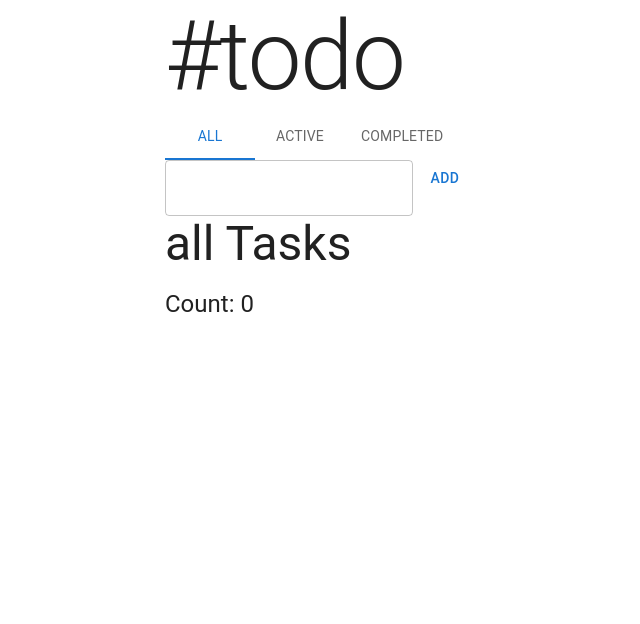
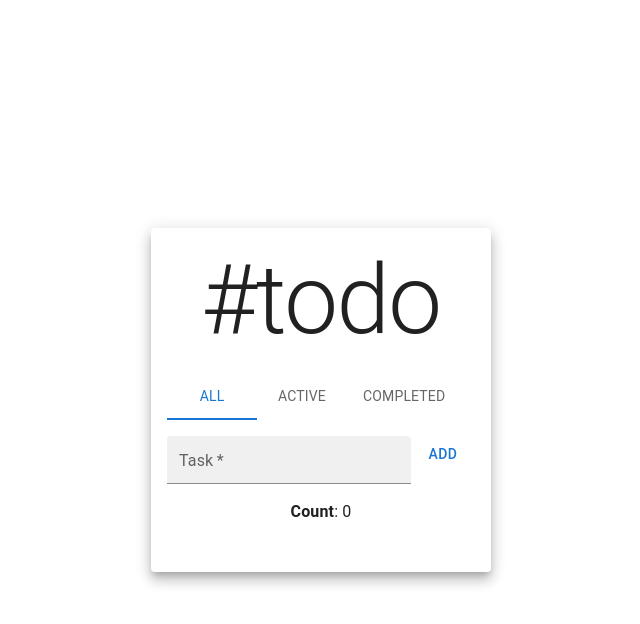
Before and after one commit to mukeshgurpude/todo-app, a React (Create React App) app: page / in a window 1280 px wide. Shown: the top 624 px of the page, without its empty margins (319-959 px from the left). Built offline with nearby package versions, Linux system fonts and the light colour scheme.

Commit message:
feat: centerd

```diff
--- a/src/App.js
+++ b/src/App.js
@@ -1,4 +1,4 @@
-import { Badge, CssBaseline, Stack, Tab, Tabs, Typography } from '@mui/material';
+import { Badge, Box, CssBaseline, Paper, Stack, Tab, Tabs, Typography } from '@mui/material';
 import { useState, useEffect } from 'react';
 import TaskList from './components/list.jsx'
 import Editor from './components/editor.jsx';
@@ -15,7 +15,7 @@ function App() {
   const [ tasks, setTasks] = useState(
     localStorage.getItem(TASK_KEY)
     ? JSON.parse(localStorage.getItem(TASK_KEY))
-    : {count: 0, tasks: []}
+    : {count: 0, last: 0, tasks: []}
   );
   const [filter, setFilter] = useState('all');
 
@@ -26,8 +26,9 @@ function App() {
   function add_task(value) {
     setTasks({
       count: tasks.count + 1,
+      last: tasks.last + 1,
       tasks: [...tasks.tasks, {
-        id: tasks.count + 1,
+        id: tasks.last + 1,
         text: value,
         done: false
       }]
@@ -35,6 +36,7 @@ function App() {
   }
   function toggle_task(id, completed) {
     setTasks({
+      ...tasks,
       count: tasks.count,
       tasks: tasks.tasks.map(task => {
         if (task.id === id) {
@@ -50,6 +52,7 @@ function App() {
 
   function remove_task(id) {
     setTasks({
+      ...tasks,
       count: tasks.count - 1,
       tasks: tasks.tasks.filter(task => task.id !== id)
     })
@@ -57,14 +60,16 @@ function App() {
   function clear_completed() {
     const completed = tasks.tasks.filter(task => task.done);
     setTasks({
+      ...tasks,
       count: tasks.count - completed.length,
       tasks: tasks.tasks.filter(task => !task.done)
     })
   }
 
-  return <>
+  return <Box sx={{justifyContent: 'center', alignItems: 'center',display: 'flex',minHeight: '100vh'}}>
+    <Paper elevation={9} sx={{maxWidth: 'max-content', padding: 2, textAlign: 'center'}}>
       <CssBaseline />
-    <Stack m='0 auto' width='max-content'>
+      <Stack m='0 auto' spacing={2} width='max-content'>
         <Typography variant="h1">#todo</Typography>
         <Tabs value={filter} onChange={(e, value) => setFilter(value)}>
           <Tab label={<Label text="All" num={tasks.count} />} value="all"/>
@@ -80,7 +85,8 @@ function App() {
           removeTask={remove_task}
         />
       </Stack>
-  </>;
+    </Paper>
+  </Box>
 }
 
 export default App;
--- a/src/components/editor.jsx
+++ b/src/components/editor.jsx
@@ -11,7 +11,7 @@ export default function Editor({addTask}) {
   }
 
   return <form onSubmit={handleSubmit}>
-    <TextField value={name} onChange={handleChange} />
+    <TextField value={name} label="Task" onChange={handleChange} size='small' variant="filled" required/>
     <Button type="submit">Add</Button>
   </form>
 }
--- a/src/components/list.jsx
+++ b/src/components/list.jsx
@@ -18,8 +18,7 @@ export default function TaskList({tasks, filter, toggleTask, clearCompleted, rem
 
   return <>
     <Stack spacing={2}>
-      <Typography variant="h3">{filter} Tasks</Typography>
-      <Typography variant="h5">Count: {filteredTasks.length}</Typography>
+      <Typography variant="body1"><strong>Count</strong>: {filteredTasks.length}</Typography>
       {
         filter === 'completed' && <Button onClick={clearCompleted}>Remove completed</Button>
       }
```
Lines whose indentation alone changed are shown as unchanged.
